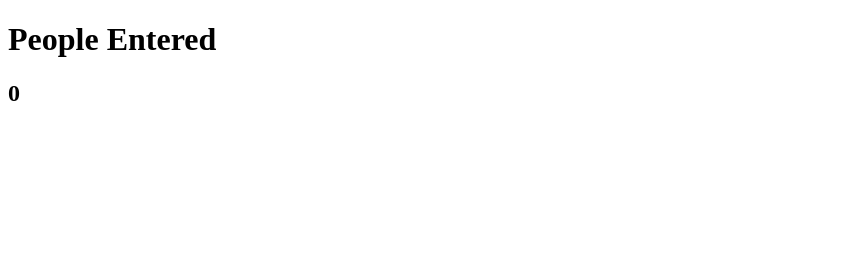
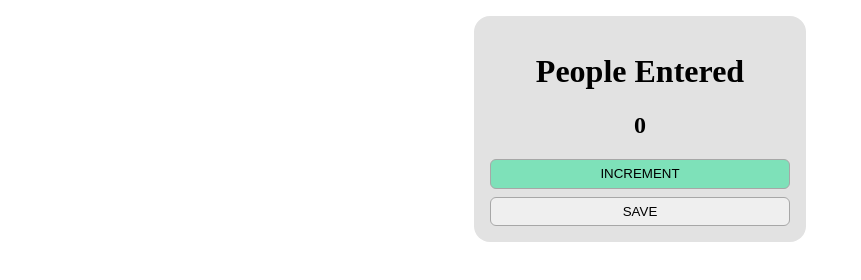
Before and after one commit to milhoanDesign/counter_app, a plain HTML site: page index.html in a window 1280 px wide. Shown: the whole page, without its empty margins (0-861 px from the left). Drawn offline with Linux system fonts and the light colour scheme.

Commit message:
Small bits of Js

```diff
--- a/index.html
+++ b/index.html
@@ -8,11 +8,15 @@
     <link rel="stylesheet" href="style.css">
 </head>
 <body>
-    <h1>People Entered</h1>
+    <div class="calc-app">
+        <h1>People Entered</h1>
 
-    <h2 id="count-el">0</h2>
-
-
+        <h2 id="count-el">0</h2>
+        <div class="flex-vertical">
+            <button id="increment-btn">Increment</button>
+            <button>Save</button>
+        </div>
+    </div>
 
     <script src="main.js"></script>
 </body>
--- a/main.js
+++ b/main.js
@@ -1,2 +1,5 @@
 
-let count = 0;
+document.addEventListener('DOMContentLoaded', function(){
+
+
+})
--- a/style.css
+++ b/style.css
@@ -0,0 +1,26 @@
+.calc-app{
+    max-width: 300px;
+    margin: 1rem auto;
+    background: rgb(226, 226, 226);
+    padding: 1rem;
+    border-radius: 1rem;
+    text-align: center;
+}
+
+.flex-vertical {
+    display: flex;
+    flex-direction: column;
+    gap: .5rem;
+}
+
+button {
+    padding: .4rem 1rem;
+    text-transform: uppercase;
+    font-weight: 500;
+    border: 1px solid rgb(167, 167, 167);
+    border-radius: 6px;
+}
+
+#increment-btn {
+    background: rgb(126, 225, 185);
+}
```
